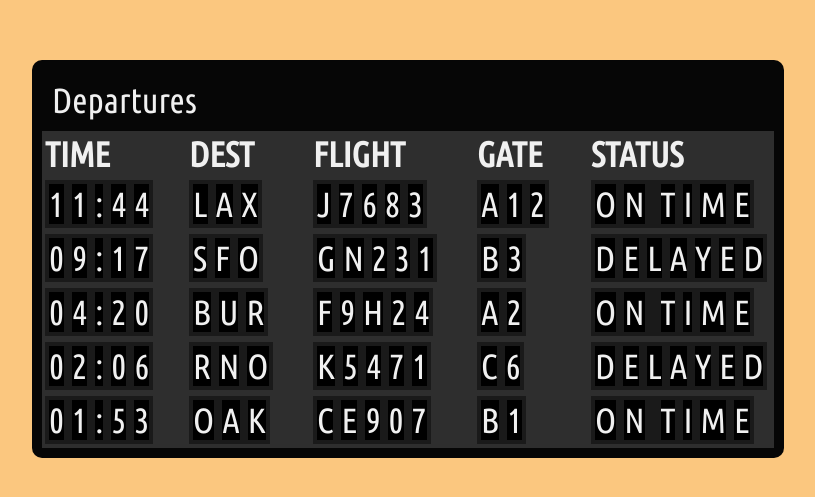
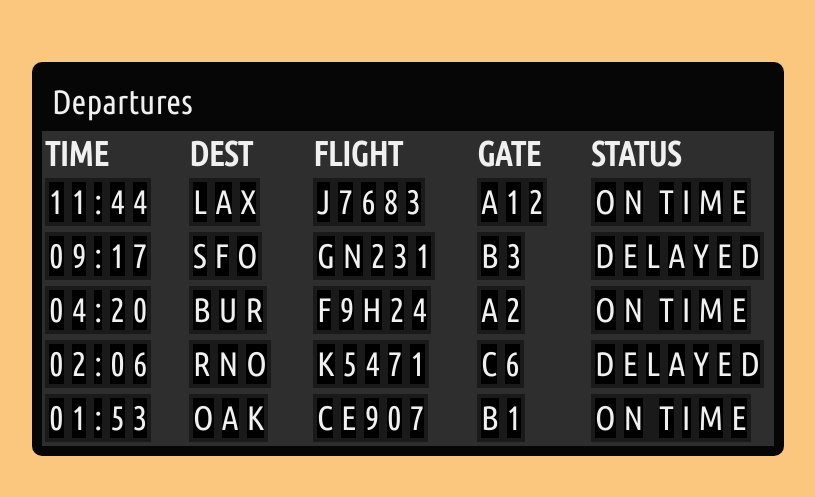
Before and after one commit to Brandon102002/Flight-Widget, a plain HTML site: page Vanilla Javascipt/index.html in a window 1280 px wide. Shown: the part 149-646 px from the top of the page, without its empty margins (232-1047 px from the left). Drawn offline with Linux system fonts and the light colour scheme.

```diff
--- a/Vanilla Javascipt/styles.css
+++ b/Vanilla Javascipt/styles.css
@@ -3,7 +3,7 @@
 * {
     font-family: 'Ubuntu Condensed', sans-serif;
     color: rgb(240, 240, 240);
-    font-size: 35px;
+    font-size: 34px; /* chagned from 35 */
 }
 
 body {
```
